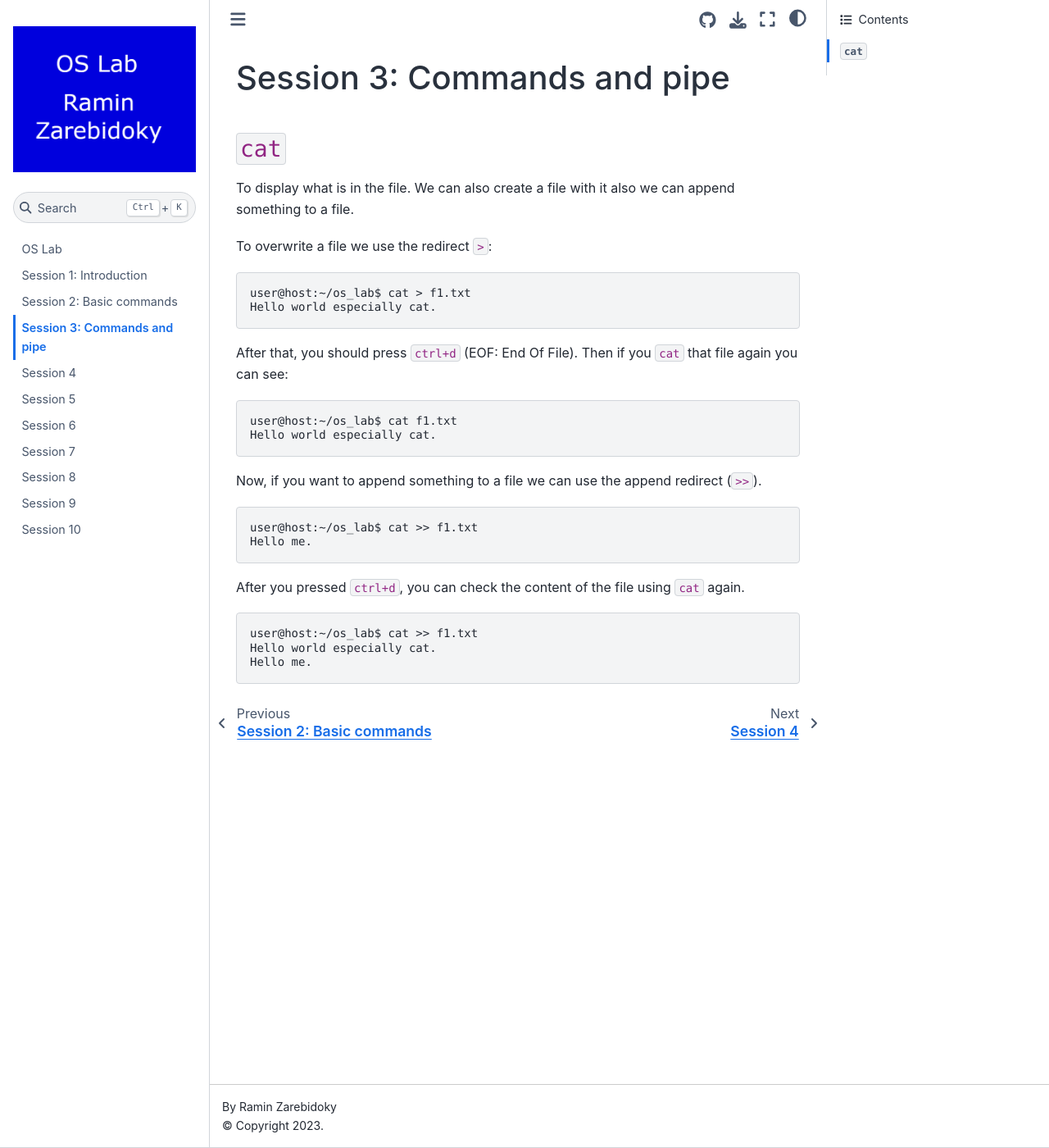
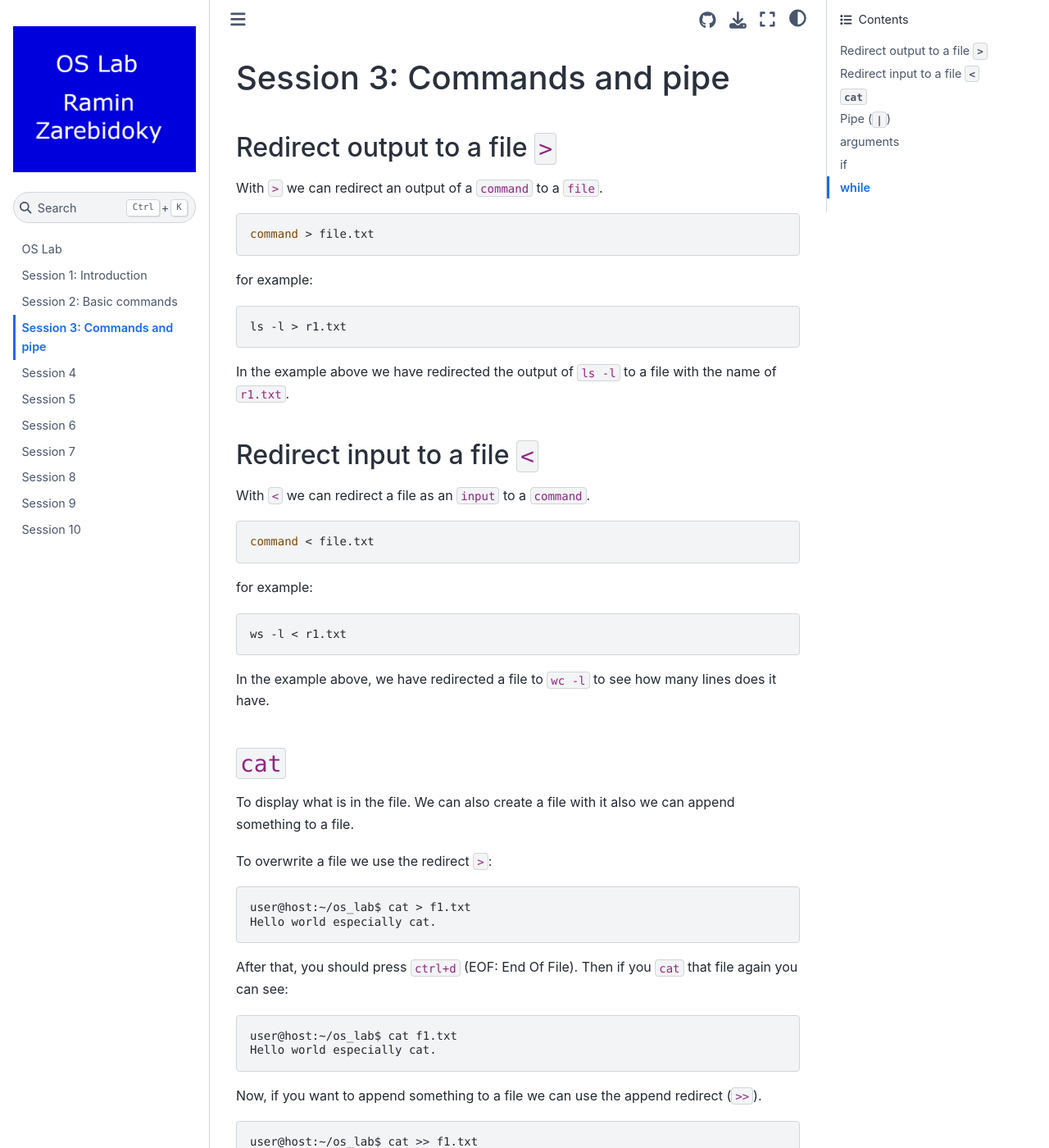
Before and after one commit to LiterallyTheOne/os_lab, a Jupyter Book: the page built from docs/session_3.md, in a window 1280 px wide and 1400 px high. Shown: the whole window at 82% size. Built offline with Jupyter Book 1.0.4 settings and Sphinx 7.4.7 and the Sphinx Book theme 1.1.4, drawn with Linux system fonts in a browser that asks for light colours; some of the changed text lies outside the part shown.

Commit message:
Add redirect and pipe explanation also add some title to fill

````diff
--- a/docs/session_3.md
+++ b/docs/session_3.md
@@ -1,4 +1,38 @@
 # Session 3: Commands and pipe
+
+## Redirect output to a file `>`
+
+With `>` we can redirect an output of a `command` to a `file`.
+
+```shell
+command > file.txt
+```
+
+for example:
+
+```shell
+ls -l > r1.txt
+```
+
+In the example above we have redirected the output of `ls -l` to
+a file with the name of `r1.txt`.
+
+## Redirect input to a file `<`
+
+With `<` we can redirect a file as an `input` to a `command`.
+
+```shell
+command < file.txt
+```
+
+for example:
+
+```shell
+ws -l < r1.txt
+```
+
+In the example above, we have redirected a file to
+`wc -l` to see how many lines does it have.
 
 ## `cat`
 
@@ -39,3 +73,27 @@
 Hello world especially cat.
 Hello me.
 ```
+
+## Pipe (`|`)
+
+If we want to redirect the output of one command to another one,
+we can use `|`.
+
+```shell
+command1 | command2
+```
+
+For example, we know `ls -l` shows the file and directory names
+in lines with more details.
+We can pass the output of it to `wc -l` to see how many lines
+the output of `ls -l` has.
+
+```shell
+ls -l | wc -l
+```
+
+## arguments
+
+## if
+
+## while
````
